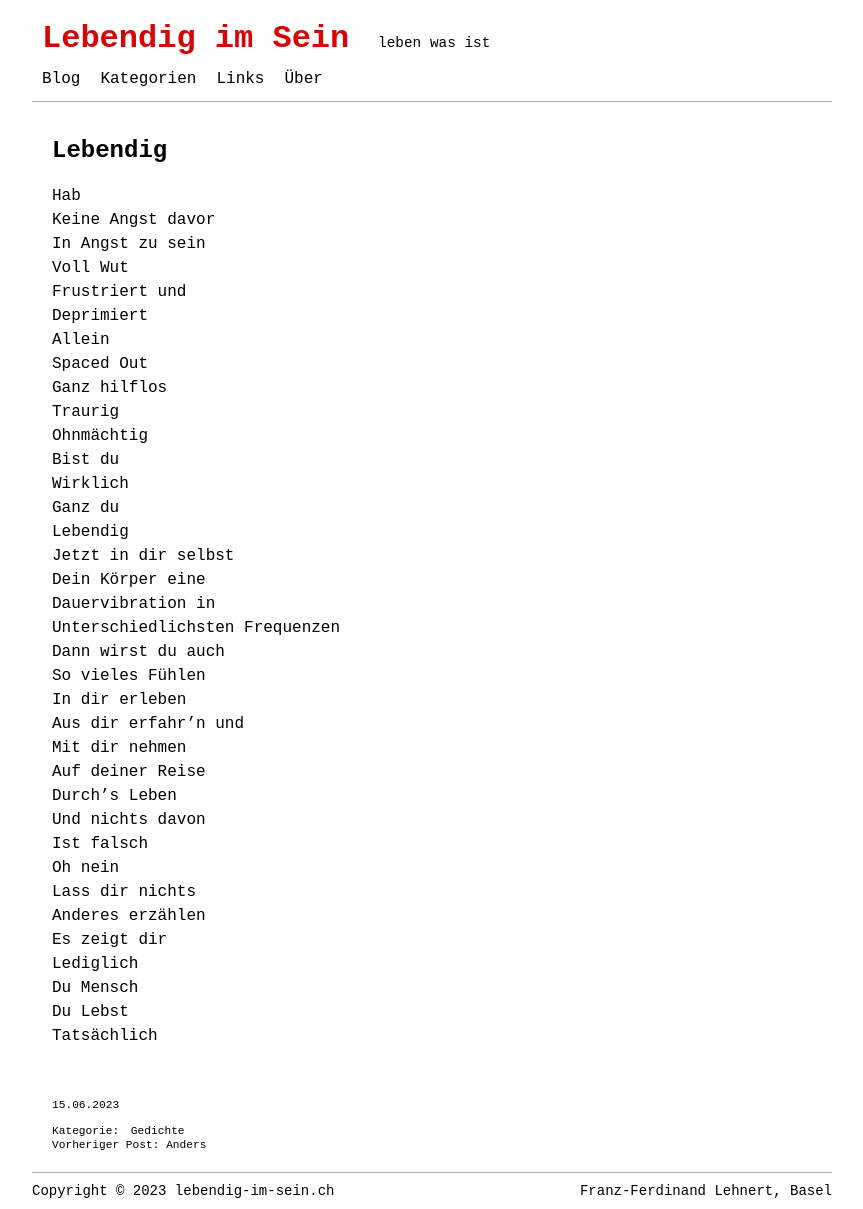
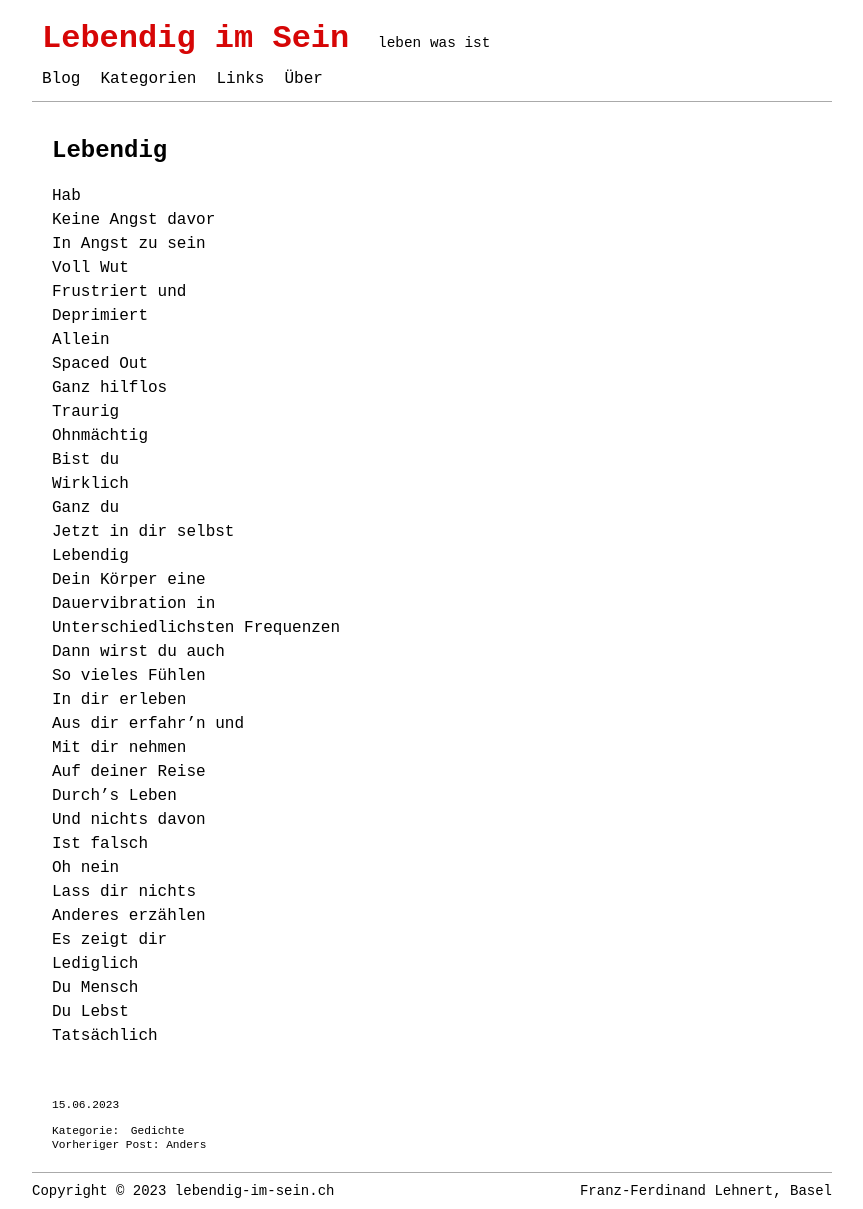
Before and after one commit to lebendigimsein/webpage, a Jekyll site: the page built from _posts/2023-06-15-lebendig.md, in a window 1280 px wide. Shown: the whole page, without its empty margins (208-1071 px from the left). Built offline with Jekyll 4.4.1, drawn with Linux system fonts in a browser that asks for light colours.

```diff
--- a/_posts/2023-06-15-lebendig.md
+++ b/_posts/2023-06-15-lebendig.md
@@ -21,8 +21,8 @@ Ohnmächtig
 Bist du
 Wirklich
 Ganz du
+Jetzt in dir selbst
 Lebendig
-Jetzt in dir selbst
 Dein Körper eine
 Dauervibration in
 Unterschiedlichsten Frequenzen
```
